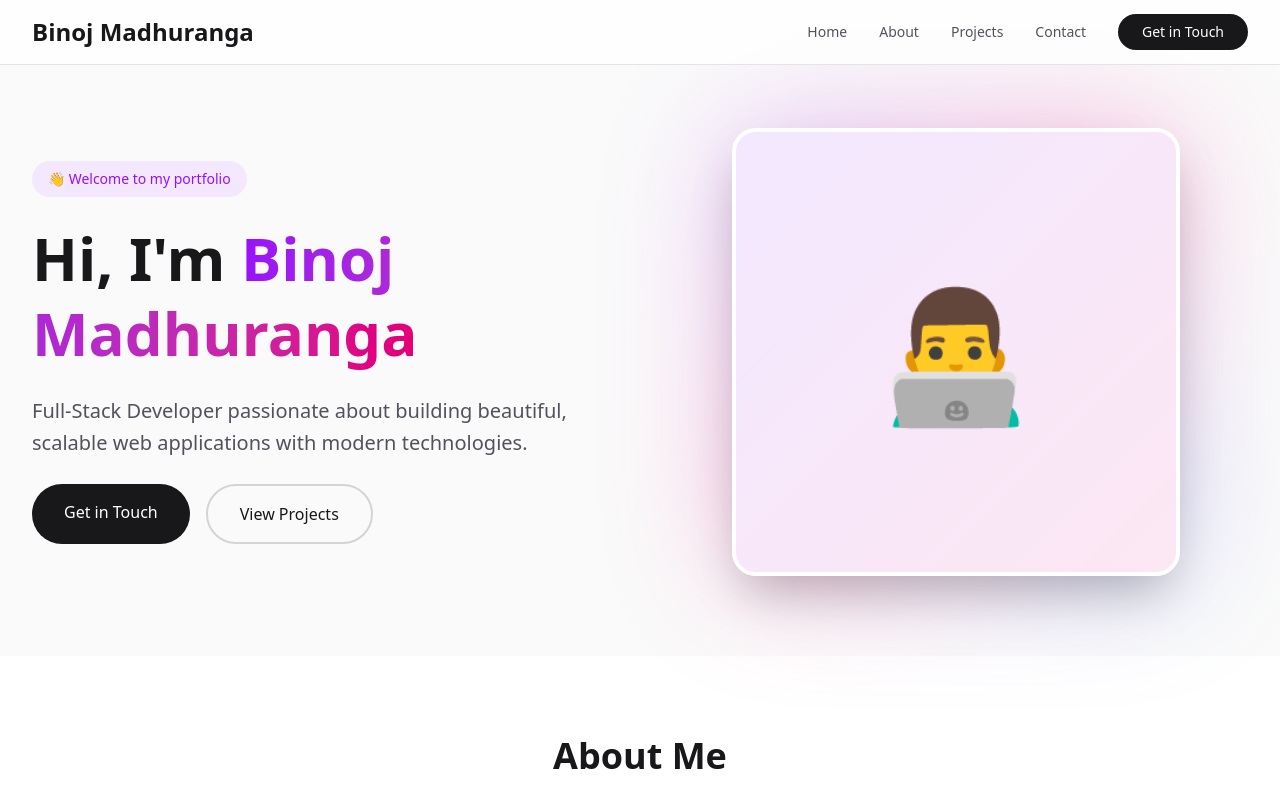
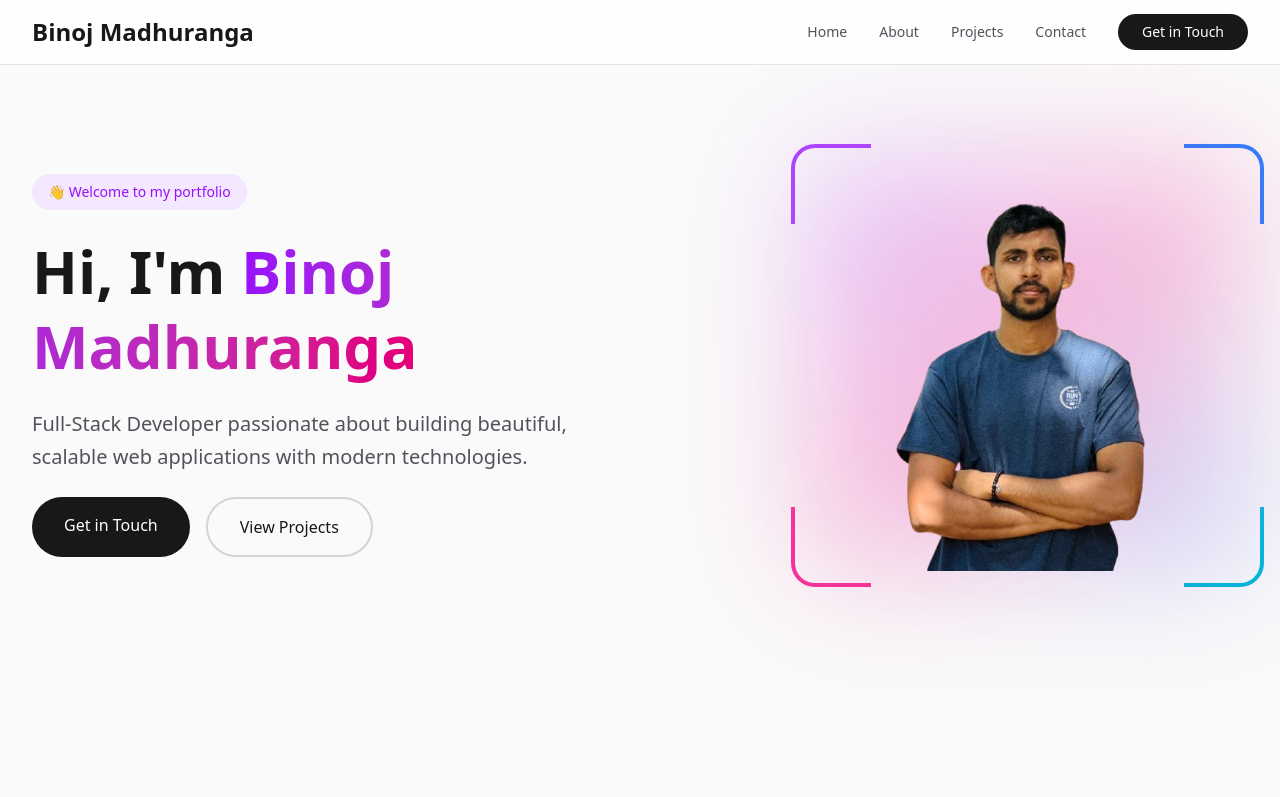
Before and after one commit to binojmadhuranga/my-new-portfolio, a Next.js app: page / in a window 1280 px wide. Shown: the top 797 px of the page. Built offline with nearby package versions, Linux system fonts and the light colour scheme.

Commit message:
Enhance Hero component with animated profile image and corner decorations

```diff
--- a/components/sections/Hero.tsx
+++ b/components/sections/Hero.tsx
@@ -2,9 +2,9 @@ import Image from "next/image";
 
 export default function Hero() {
   return (
-    <section id="home" className="pt-32 pb-20 px-4 sm:px-6 lg:px-8">
-      <div className="max-w-7xl mx-auto">
-        <div className="grid grid-cols-1 lg:grid-cols-2 gap-12 items-center">
+    <section id="home" className="pt-32 pb-20 lg:pt-40 lg:pb-32 px-4 sm:px-6 lg:px-8 min-h-screen lg:min-h-[calc(100vh+10rem)]">
+      <div className="max-w-7xl mx-auto h-full">
+        <div className="grid grid-cols-1 lg:grid-cols-2 gap-12 items-center h-full">
           {/* Text Content */}
           <div className="space-y-6">
             <div className="inline-block px-4 py-2 rounded-full bg-purple-100 dark:bg-purple-900/30 text-purple-600 dark:text-purple-400 text-sm font-medium">
@@ -32,21 +32,25 @@ export default function Hero() {
             </div>
           </div>
 
-          {/* Profile Image */}
-          <div className="relative">
-            <div className="relative w-full aspect-square max-w-md mx-auto">
-              <div className="absolute inset-0 bg-gradient-to-br from-purple-500 via-pink-500 to-blue-500 rounded-3xl blur-3xl opacity-30 animate-pulse"></div>
-              <div className="relative w-full h-full rounded-3xl bg-gradient-to-br from-purple-100 to-pink-100 dark:from-purple-900/30 dark:to-pink-900/30 border-4 border-white dark:border-zinc-800 shadow-2xl flex items-center justify-center overflow-hidden">
-                {/* Placeholder for your image - replace with your actual image */}
-                <div className="text-9xl">👨‍💻</div>
-                {/* Uncomment and use this when you have your profile image */}
-                {/* <Image
-                  src="/profile.jpg"
-                  alt="Binoj"
-                  fill
-                  className="object-cover"
-                  priority
-                /> */}
+          {/* Profile Image with Corner Animations */}
+          <div className="relative flex justify-center lg:justify-end">
+            <div className="relative inline-block group">
+              {/* Animated corner decorations */}
+              <div className="absolute -top-4 -left-4 w-20 h-20 border-t-4 border-l-4 border-purple-500 dark:border-purple-400 rounded-tl-3xl transition-all duration-500 group-hover:w-24 group-hover:h-24 group-hover:-top-6 group-hover:-left-6"></div>
+              <div className="absolute -top-4 -right-4 w-20 h-20 border-t-4 border-r-4 border-blue-500 dark:border-blue-400 rounded-tr-3xl transition-all duration-500 group-hover:w-24 group-hover:h-24 group-hover:-top-6 group-hover:-right-6"></div>
+              <div className="absolute -bottom-4 -left-4 w-20 h-20 border-b-4 border-l-4 border-pink-500 dark:border-pink-400 rounded-bl-3xl transition-all duration-500 group-hover:w-24 group-hover:h-24 group-hover:-bottom-6 group-hover:-left-6"></div>
+              <div className="absolute -bottom-4 -right-4 w-20 h-20 border-b-4 border-r-4 border-cyan-500 dark:border-cyan-400 rounded-br-3xl transition-all duration-500 group-hover:w-24 group-hover:h-24 group-hover:-bottom-6 group-hover:-right-6"></div>
+
+              {/* Glowing background effect */}
+              <div className="absolute inset-0 bg-gradient-to-br from-purple-500 via-pink-500 to-blue-500 rounded-3xl blur-3xl opacity-20 animate-pulse"></div>
+
+              {/* Profile Image */}
+              <div className="relative overflow-hidden transition-transform duration-500 group-hover:scale-105">
+                <img
+                  src="/profile.png"
+                  alt="Binoj Madhuranga"
+                  className="max-w-md w-full h-auto object-contain transition-all duration-500"
+                />
               </div>
             </div>
           </div>
```
Also changed, not shown: public/profile.png.
